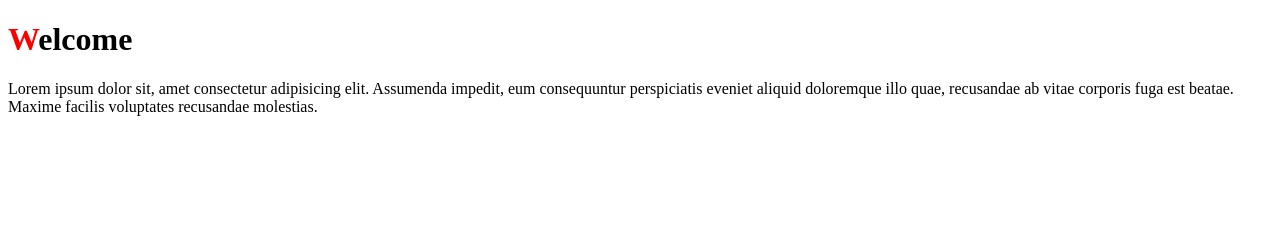
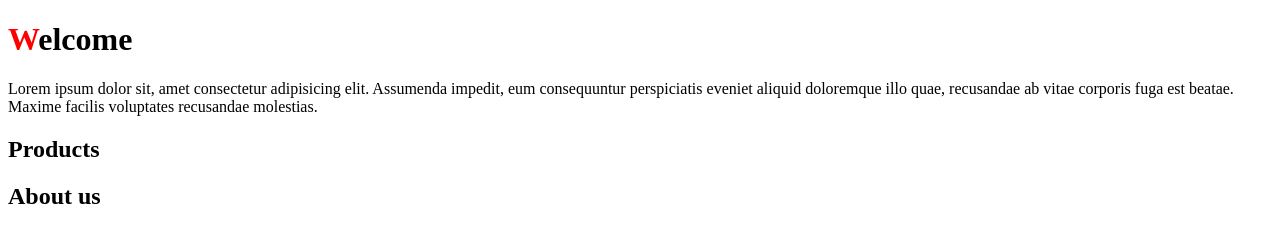
Before and after one commit to wnnow/git-test, a plain HTML site: page index.html in a window 1280 px wide. Drawn offline with Linux system fonts and the light colour scheme.

Commit message:
add: nav to index.html

```diff
--- a/index.html
+++ b/index.html
@@ -15,5 +15,9 @@
       quae, recusandae ab vitae corporis fuga est beatae. Maxime facilis
       voluptates recusandae molestias.
     </p>
+    <nav>
+      <h2>Products</h2>
+      <h2>About us</h2>
+    </nav>
   </body>
 </html>
```
